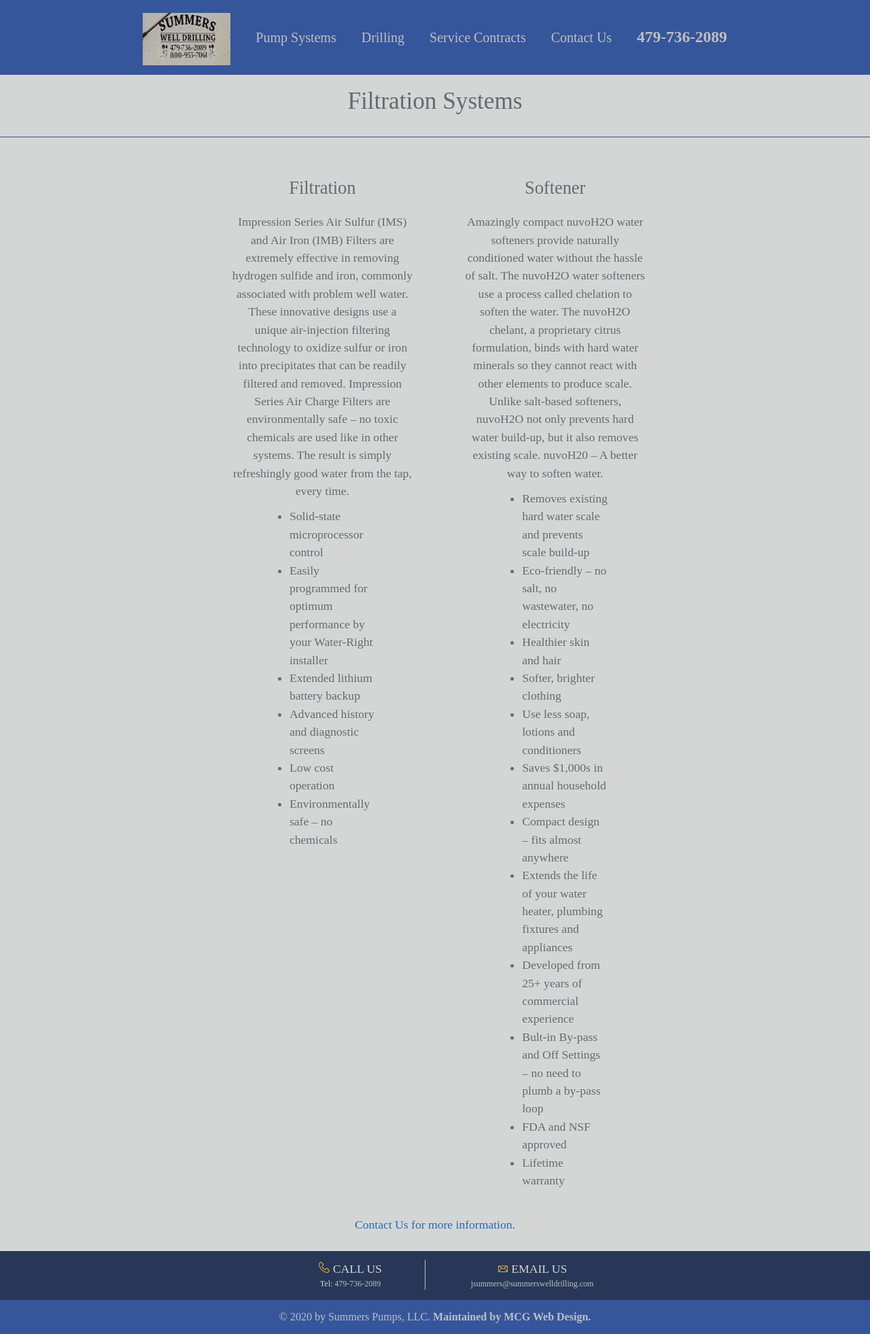
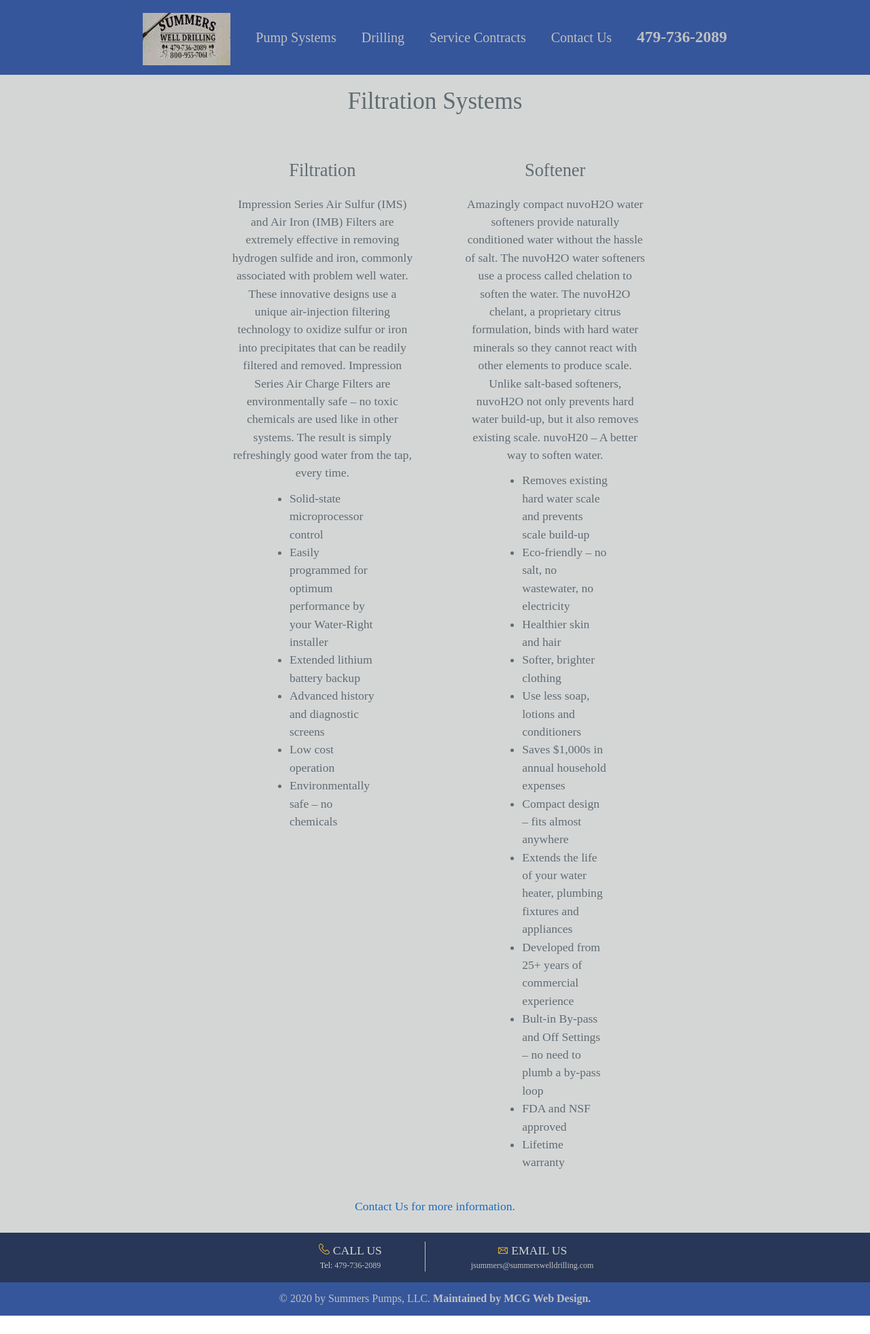
Before and after one commit to jamess999888/SummersPumps, a Jekyll site: the page built from filtrationSystems.md, in a window 1280 px wide. Shown: the whole page at 68% size. Built offline with Jekyll 4.4.1, drawn with Linux system fonts in a browser that asks for light colours; our own code applies the rules of GitHub Pages for plain Markdown files; after the commit the page ends 1935 px from its top, so only the background shows below that.

Commit message:
working on filtrtation systems styling

```diff
--- a/css/style.css
+++ b/css/style.css
@@ -1274,12 +1274,13 @@
     padding-top: 1%;
 }
 
+#root #filtrationSystems {
+    background-color: #D4D6D5;
+}
+
 #filtrationSystems h1 {
-    background-color: #D4D6D5;
     text-align: center;
     padding-top: 1%;
-    border-bottom: 1px solid #36569B;
-    padding-bottom: 2%;
 }
 
 #filtrationSystems div {
```
